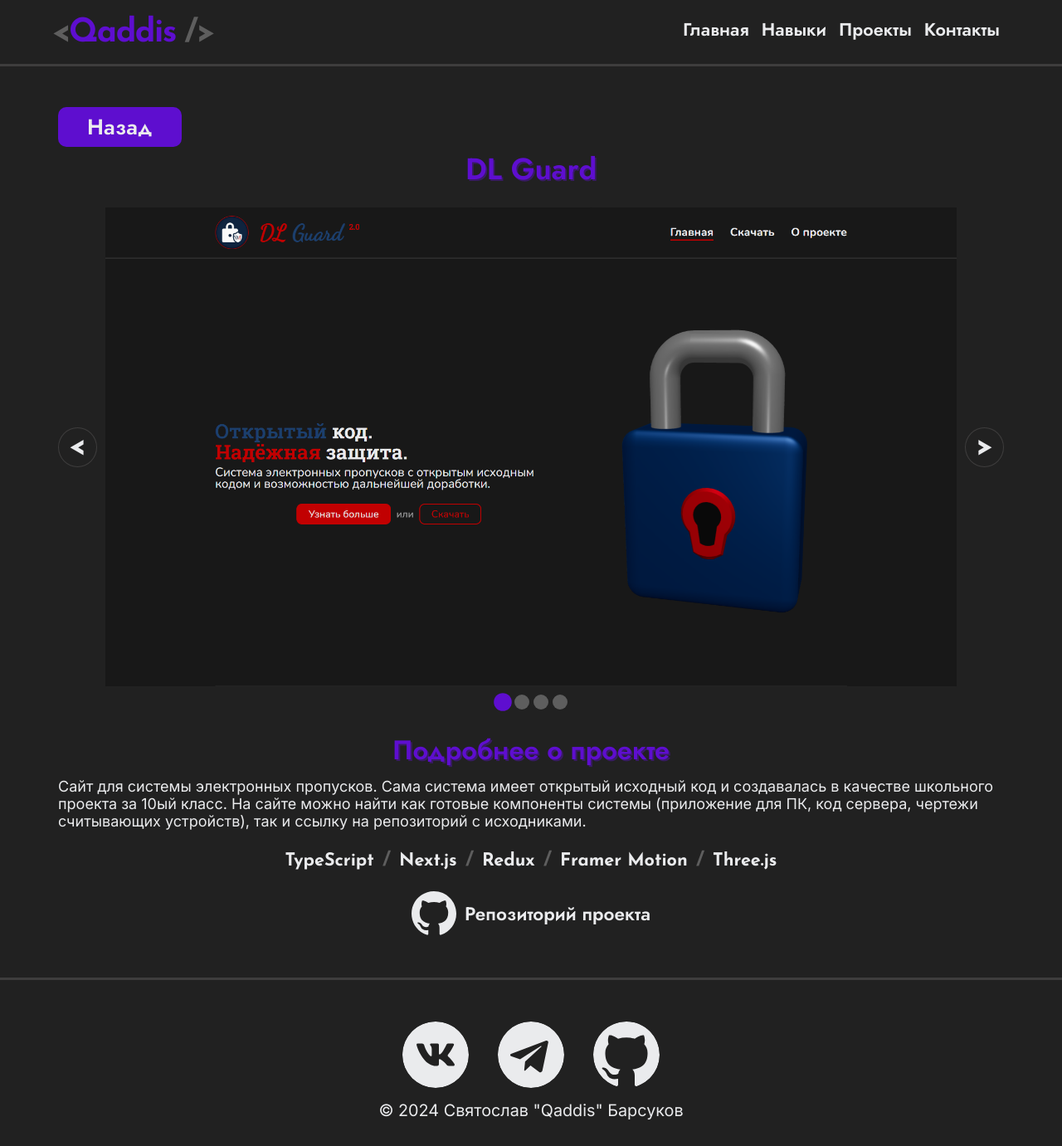
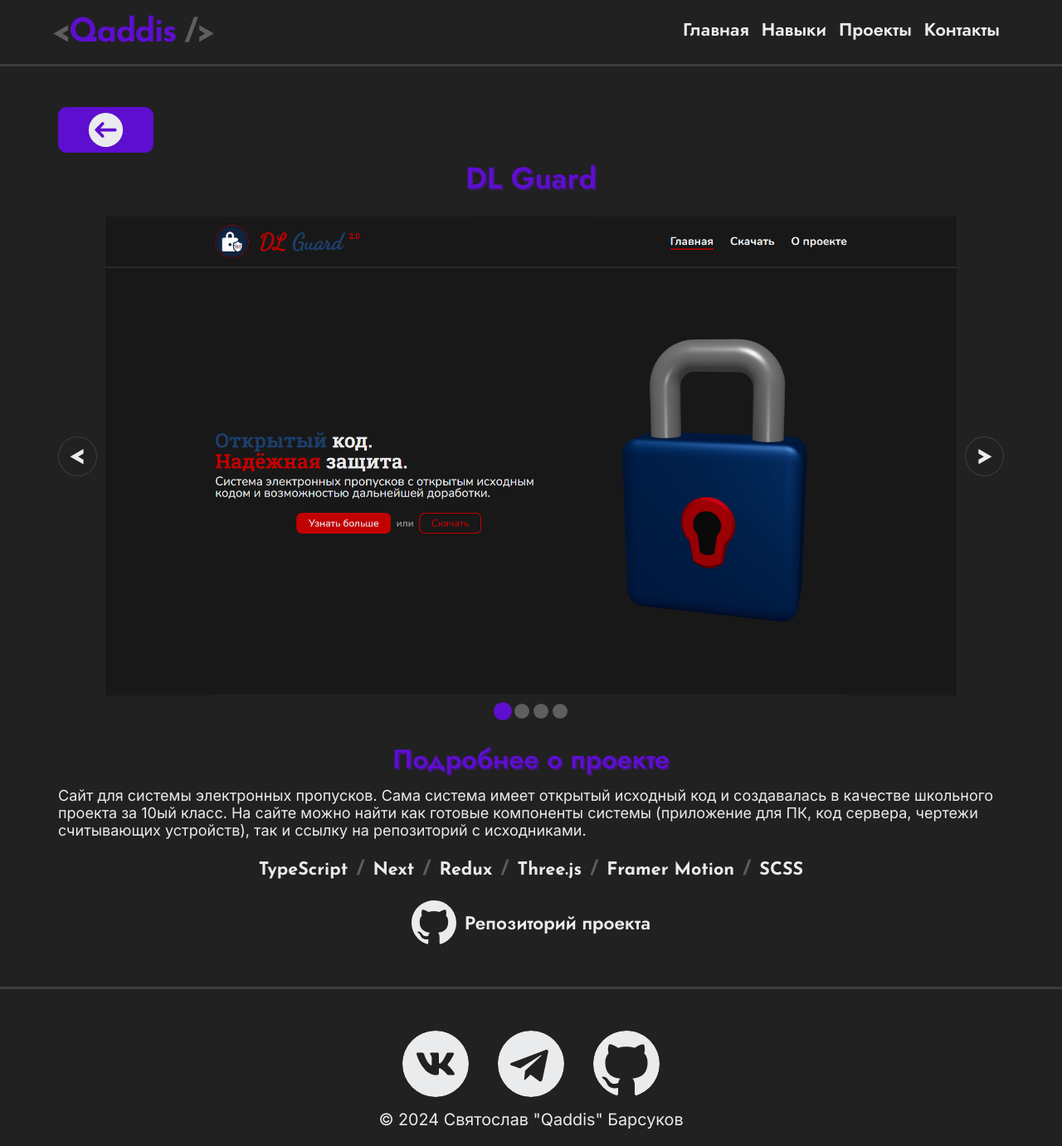
Before and after one commit to Qaddis/portfolio, a Next.js app: page /projects/dl-guard in a window 1280 px wide. Shown: the whole page at 83% size. Built offline with nearby package versions, Linux system fonts and the light colour scheme.

Commit message:
Added more information about projects; Changed the Back button on the Project page

```diff
--- a/src/app/layout.tsx
+++ b/src/app/layout.tsx
@@ -55,14 +55,14 @@ export default function RootLayout({
 				className={`${josefin.variable} ${jost.variable} ${inter.variable}`}
 			>
 				<svg display="none">
+					<symbol id="arrow-logo" viewBox="0 0 24 24">
+						<path d="M12,1A11,11,0,1,0,23,12,11,11,0,0,0,12,1Zm6,12H8.414l2.293,2.293a1,1,0,1,1-1.414,1.414l-4-4a1,1,0,0,1,0-1.414l4-4a1,1,0,1,1,1.414,1.414L8.414,11H18a1,1,0,0,1,0,2Z" />
+					</symbol>
 					<symbol id="burger-logo" viewBox="0 0 24 24">
-						<g id="info" />
-						<g id="icons">
-							<g id="menu">
-								<path d="M20,10H4c-1.1,0-2,0.9-2,2c0,1.1,0.9,2,2,2h16c1.1,0,2-0.9,2-2C22,10.9,21.1,10,20,10z" />
-								<path d="M4,8h12c1.1,0,2-0.9,2-2c0-1.1-0.9-2-2-2H4C2.9,4,2,4.9,2,6C2,7.1,2.9,8,4,8z" />
-								<path d="M16,16H4c-1.1,0-2,0.9-2,2c0,1.1,0.9,2,2,2h12c1.1,0,2-0.9,2-2C18,16.9,17.1,16,16,16z" />
-							</g>
+						<g>
+							<path d="M20,10H4c-1.1,0-2,0.9-2,2c0,1.1,0.9,2,2,2h16c1.1,0,2-0.9,2-2C22,10.9,21.1,10,20,10z" />
+							<path d="M4,8h12c1.1,0,2-0.9,2-2c0-1.1-0.9-2-2-2H4C2.9,4,2,4.9,2,6C2,7.1,2.9,8,4,8z" />
+							<path d="M16,16H4c-1.1,0-2,0.9-2,2c0,1.1,0.9,2,2,2h12c1.1,0,2-0.9,2-2C18,16.9,17.1,16,16,16z" />
 						</g>
 					</symbol>
 					<symbol id="email-logo" viewBox="0 0 512 512">
--- a/src/app/projects/ProjectsPage.tsx
+++ b/src/app/projects/ProjectsPage.tsx
@@ -74,7 +74,7 @@ export const ProjectsArticle: FC<IArticleProps> = ({
 			<img className={styles.article__img} src={img} alt={`${title} Banner`} />
 
 			<div className={styles.wrapper}>
-				<div>
+				<div className={styles.article__info}>
 					<h4 className={styles.article__title}>{title}</h4>
 					<p className={styles.article__description}>
 						{description.split(".")[0]}
--- a/src/app/projects/[project]/ProjectPage.tsx
+++ b/src/app/projects/[project]/ProjectPage.tsx
@@ -20,7 +20,11 @@ export default function ProjectPage({ target }: { target: string }) {
 	return project ? (
 		<section className="project-page">
 			<div>
-				<NavButton href={PagesEnum.PROJECTS}>Назад</NavButton>
+				<NavButton href={PagesEnum.PROJECTS} className={styles["back-btn"]}>
+					<svg>
+						<use xlinkHref="#arrow-logo"></use>
+					</svg>
+				</NavButton>
 				<Heading>{project.title}</Heading>
 			</div>
 
--- a/src/app/projects/[project]/project.module.scss
+++ b/src/app/projects/[project]/project.module.scss
@@ -8,6 +8,15 @@
 	span {
 		color: var(--violet);
 		text-shadow: 2px 2px 0 var(--darker-violet);
+	}
+}
+
+.back-btn {
+	svg {
+		width: 2.5rem;
+		height: 2.5rem;
+		fill: var(--light);
+		display: block;
 	}
 }
 
--- a/src/constants/data.ts
+++ b/src/constants/data.ts
@@ -128,7 +128,7 @@ export const projects: IProject[] = [
 		preview: "/projects/dl-guard-preview.png",
 		images: 4,
 		repo: "dl-guard",
-		techs: ["TypeScript", "Next.js", "Redux", "Framer Motion", "Three.js"]
+		techs: ["TypeScript", "Next", "Redux", "Three.js", "Framer Motion", "SCSS"]
 	},
 	{
 		title: `Project "Eraser"`,
@@ -138,7 +138,7 @@ export const projects: IProject[] = [
 		isFavorite: true,
 		images: 0,
 		repo: "tg-clicker",
-		techs: ["TypeScript", "React", "Redux", "Framer Motion"]
+		techs: ["TypeScript", "React", "Redux", "Framer Motion", "SCSS"]
 	},
 	{
 		title: "Kick Culture",
@@ -148,20 +148,22 @@ export const projects: IProject[] = [
 		preview: "/projects/kick-culture-preview.png",
 		images: 4,
 		repo: "kick-culture-web",
-		techs: ["TypeScript", "Vue", "Vue Router", "Pinia"]
+		techs: ["TypeScript", "Vue", "Vue Router", "Pinia", "SCSS"]
 	},
 	{
 		title: "Simple ToDo",
-		description: "",
+		description:
+			"Простенький ToDo (Full-stack). Front-end - Vue (Compositions API), Back-end - Node.js + Express + MongoDB. Присутствуют визуализация данных, авторизация, куки и взаимодействие с сервером (хранение данных в базе данных).",
 		isFavorite: false,
 		preview: "/projects/todo-preview.png",
 		images: 2,
 		repo: "simple-todo",
-		techs: ["Vue", "Vue Router", "NodeJS", "Express", "Axios", "Mongoose"]
+		techs: ["Vue", "Vue Router", "Plotly", "Express", "Axios", "Mongoose"]
 	},
 	{
 		title: "#Simple_WebTemplates",
-		description: "",
+		description:
+			"Один из моих самых первых проектов, создавался как школьный проект за 9ый класс. Представляет из себя сайт, на котором можно выбрать шаблон сайта, настроить под себя и скачать, чтобы в дальнейшем заполнить своим контентом и использовать.",
 		isFavorite: false,
 		preview: "/projects/swt-preview.png",
 		images: 4,
```
Also changed, not shown: src/app/projects/projects.module.scss (+6 -3 lines).
